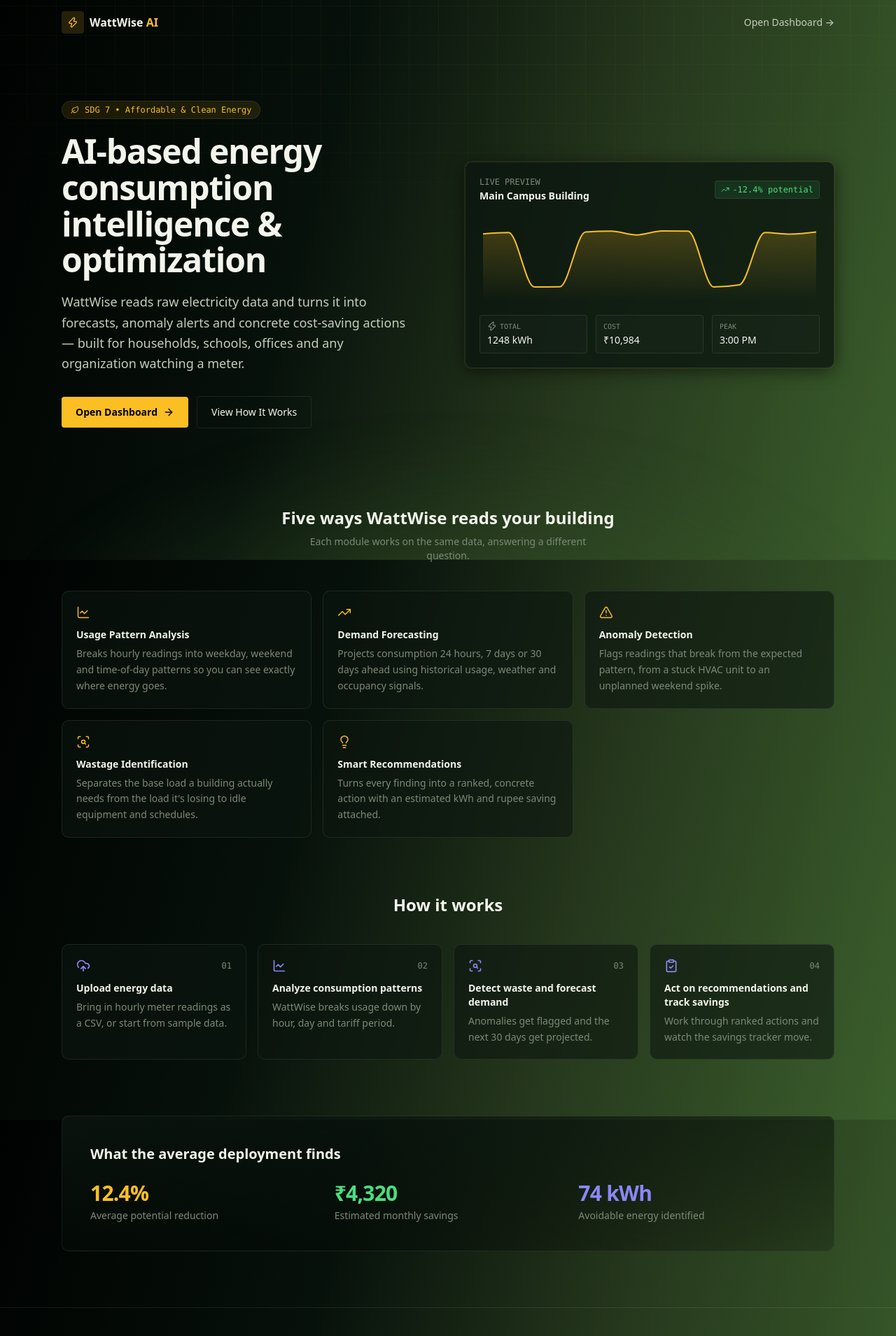
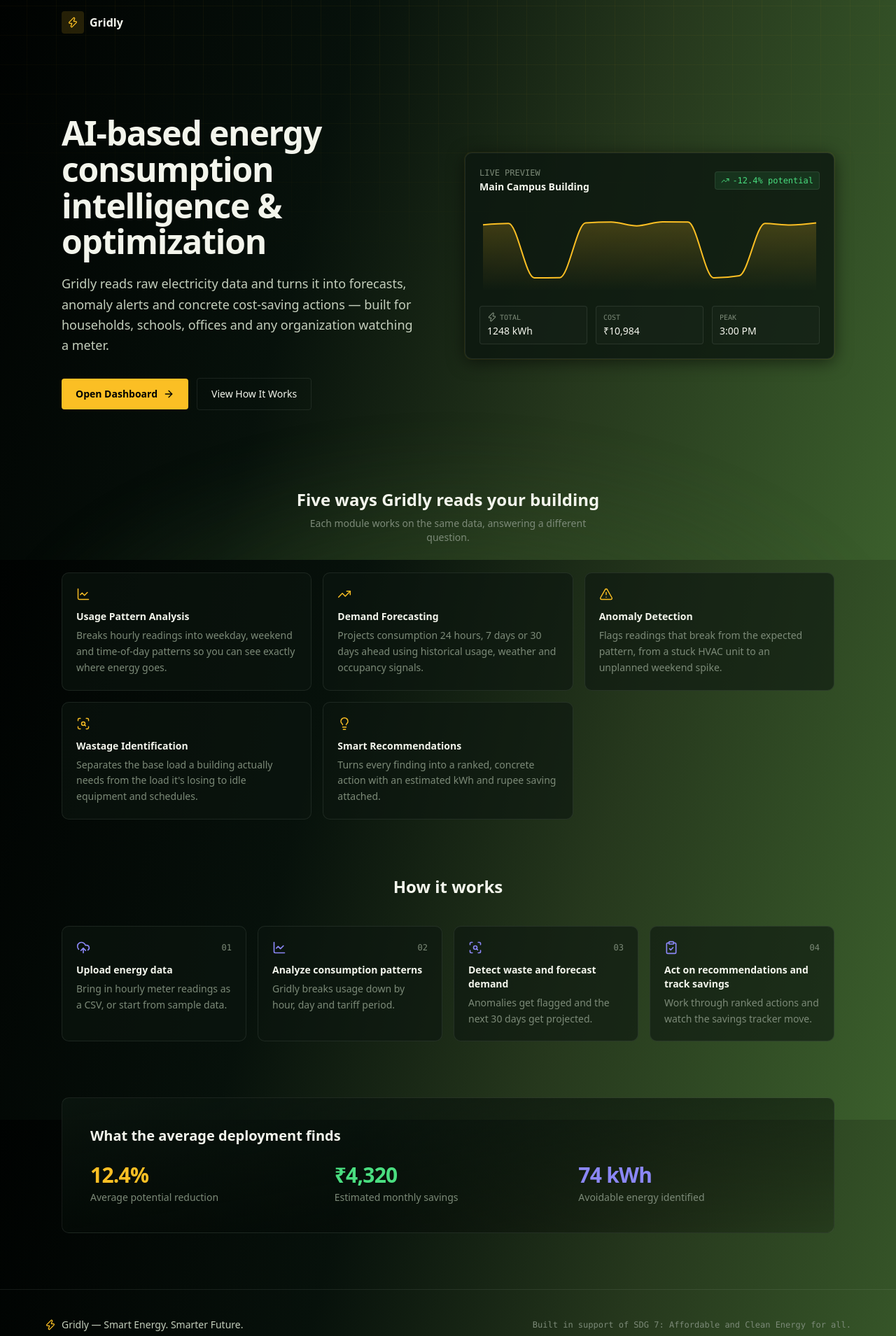
Before and after one commit to Sham914/Gridly, a Next.js app: page / in a window 1280 px wide. Shown: the top 1909 px of the page at 70% size. Built offline with nearby package versions, Linux system fonts and the light colour scheme.

Commit message:
feat(name): change web name

```diff
--- a/app/layout.tsx
+++ b/app/layout.tsx
@@ -3,7 +3,7 @@
 import "./globals.css";
 
 export const metadata: Metadata = {
-  title: "WattWise AI — Smart Energy. Smarter Future.",
+  title: "Gridly AI — Smart Energy. Smarter Future.",
   description:
     "AI-based energy consumption intelligence and optimization system for households, schools and offices, aligned with SDG 7.",
 };
--- a/app/page.tsx
+++ b/app/page.tsx
@@ -55,7 +55,7 @@
   {
     icon: LineChart,
     title: "Analyze consumption patterns",
-    description: "WattWise breaks usage down by hour, day and tariff period.",
+    description: "Gridly breaks usage down by hour, day and tariff period.",
   },
   {
     icon: ScanSearch,
@@ -78,15 +78,12 @@
       <section className="px-6 pt-14 pb-20 sm:pt-20 sm:pb-28 max-w-6xl mx-auto">
         <div className="grid lg:grid-cols-2 gap-12 items-center">
           <div>
-            <span className="inline-flex items-center gap-2 rounded-full border border-accent-gold/25 bg-accent-gold/10 px-3 py-1 text-xs font-mono text-accent-gold">
-              <Leaf className="h-3 w-3" />
-              SDG 7 • Affordable &amp; Clean Energy
-            </span>
+
             <h1 className="mt-5 text-4xl sm:text-5xl font-semibold tracking-tight text-ink-primary leading-[1.08]">
               AI-based energy consumption intelligence &amp; optimization
             </h1>
             <p className="mt-5 text-ink-secondary text-base sm:text-lg leading-relaxed max-w-lg">
-              WattWise reads raw electricity data and turns it into forecasts,
+              Gridly reads raw electricity data and turns it into forecasts,
               anomaly alerts and concrete cost-saving actions — built for
               households, schools, offices and any organization watching a
               meter.
@@ -115,7 +112,7 @@
       {/* Features */}
       <section className="px-6 pb-20 max-w-6xl mx-auto">
         <h2 className="text-2xl font-semibold text-ink-primary text-center mb-2">
-          Five ways WattWise reads your building
+          Five ways Gridly reads your building
         </h2>
         <p className="text-center text-ink-muted text-sm max-w-md mx-auto mb-10">
           Each module works on the same data, answering a different question.
@@ -179,7 +176,7 @@
         <div className="max-w-6xl mx-auto flex flex-col sm:flex-row items-center justify-between gap-3">
           <div className="flex items-center gap-2 text-sm text-ink-secondary">
             <Zap className="h-4 w-4 text-accent-gold" />
-            WattWise AI — Smart Energy. Smarter Future.
+            Gridly — Smart Energy. Smarter Future.
           </div>
           <p className="text-xs text-ink-muted font-mono">
             Built in support of SDG 7: Affordable and Clean Energy for all.
@@ -215,15 +212,9 @@
           <Zap className="h-4 w-4" />
         </div>
         <span className="font-semibold text-ink-primary">
-          WattWise <span className="text-accent-gold">AI</span>
+          Gridly <span className="text-accent-gold"></span>
         </span>
       </div>
-      <Link
-        href="/dashboard"
-        className="focus-ring text-sm font-medium text-ink-secondary hover:text-ink-primary transition-colors"
-      >
-        Open Dashboard →
-      </Link>
     </header>
   );
 }
```
